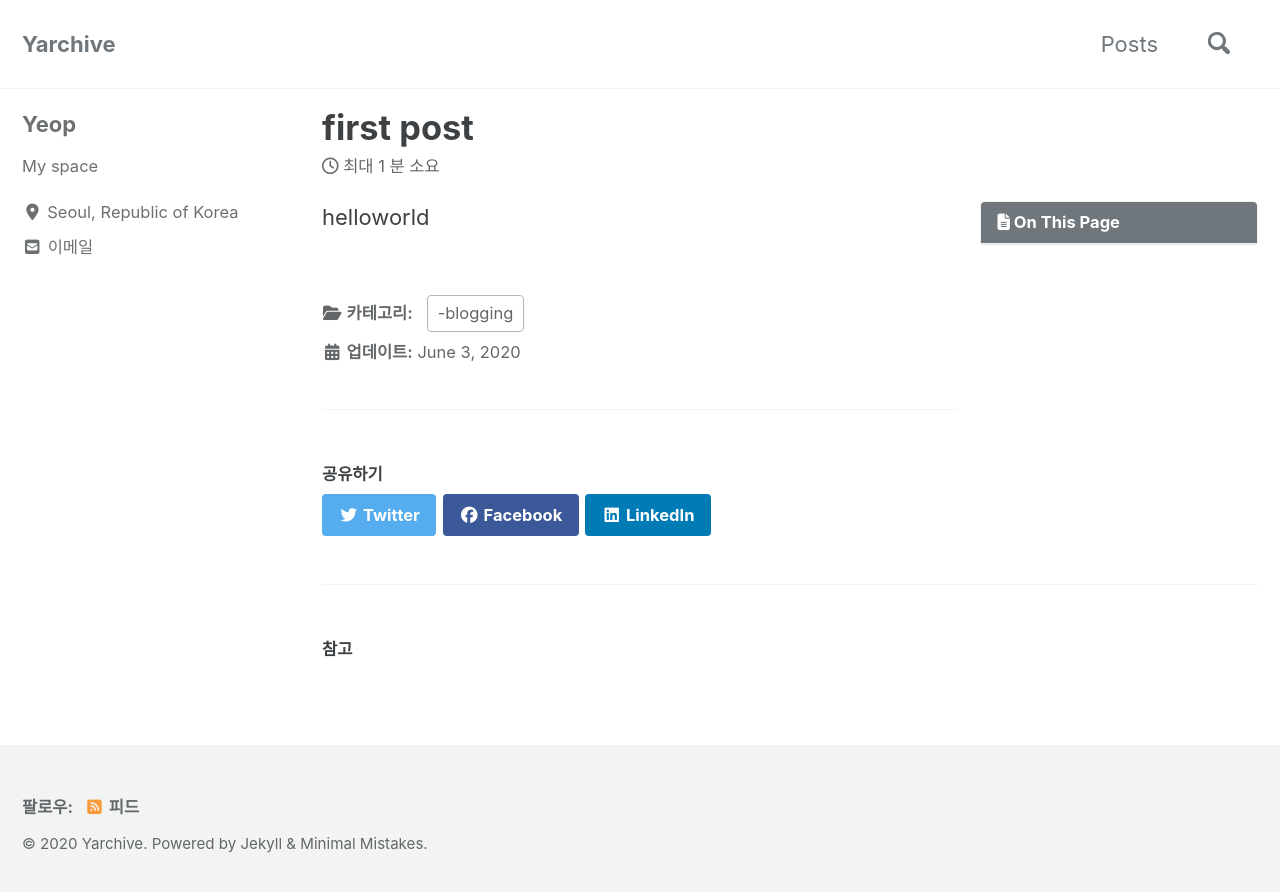
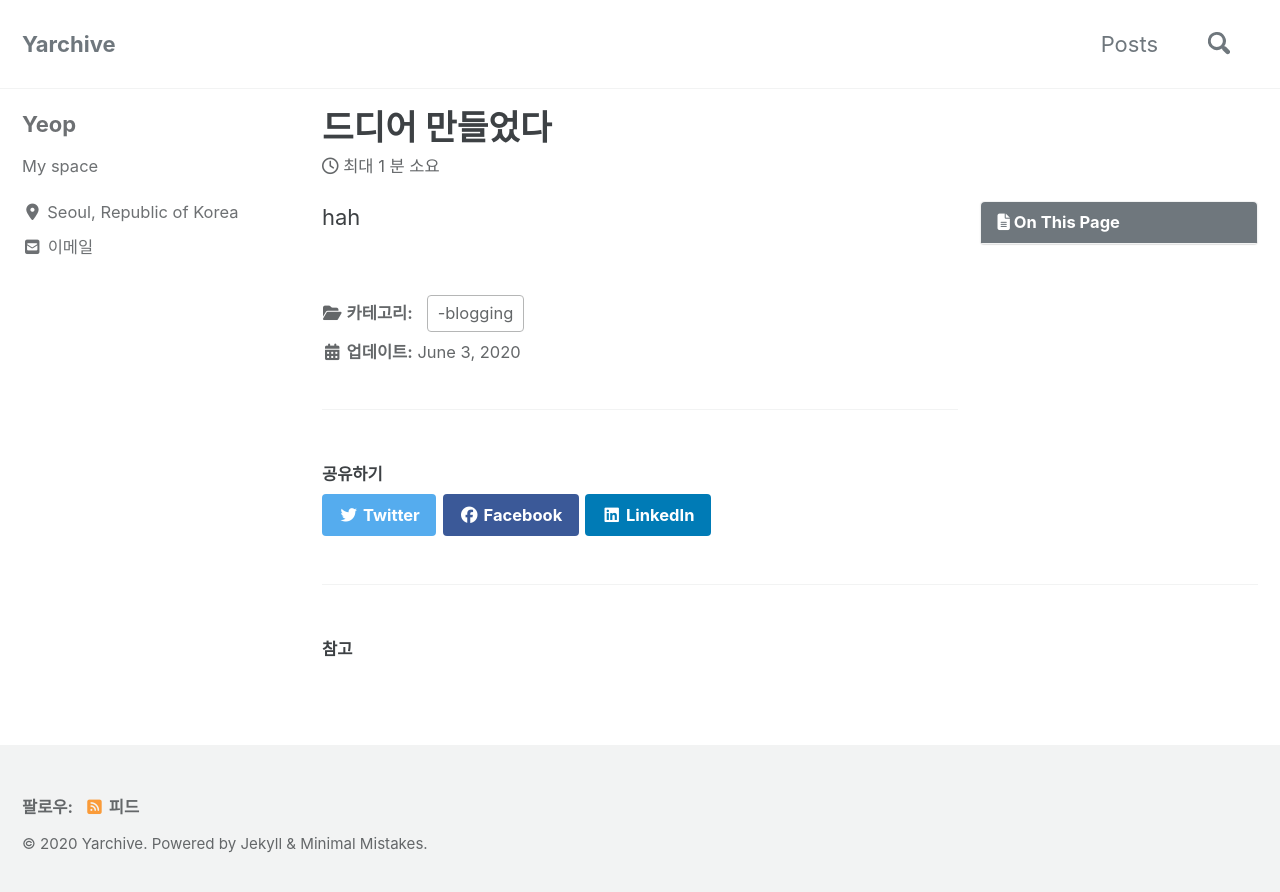
Before and after one commit to jonggleac/jonggleac.github.io, a Jekyll site: the page built from _posts/2020-06-03-firstpost.md, in a window 1280 px wide. Shown: the top 892 px of the page. Built offline with Jekyll 4.4.1, drawn with Linux system fonts in a browser that asks for light colours; cached includes are drawn as plain includes; nearby versions of some CDN libraries.

Commit message:
Update 2020-06-03-firstpost.md

```diff
--- a/_posts/2020-06-03-firstpost.md
+++ b/_posts/2020-06-03-firstpost.md
@@ -1,7 +1,7 @@
 ---
-title:  "first post"
+title:  "드디어 만들었다"
 categories:
   -blogging
 toc: true
 ---
-helloworld
+hah
```
